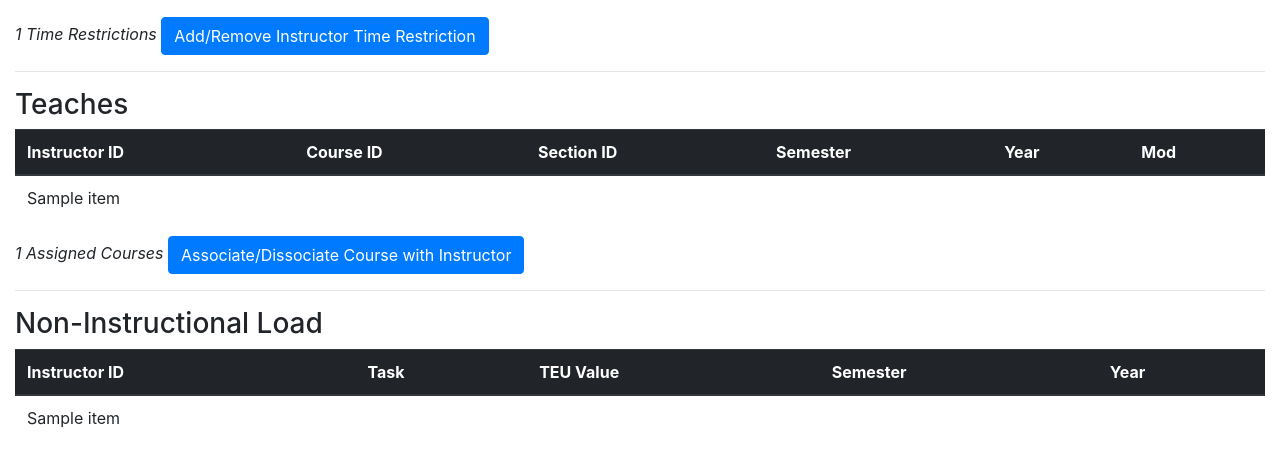
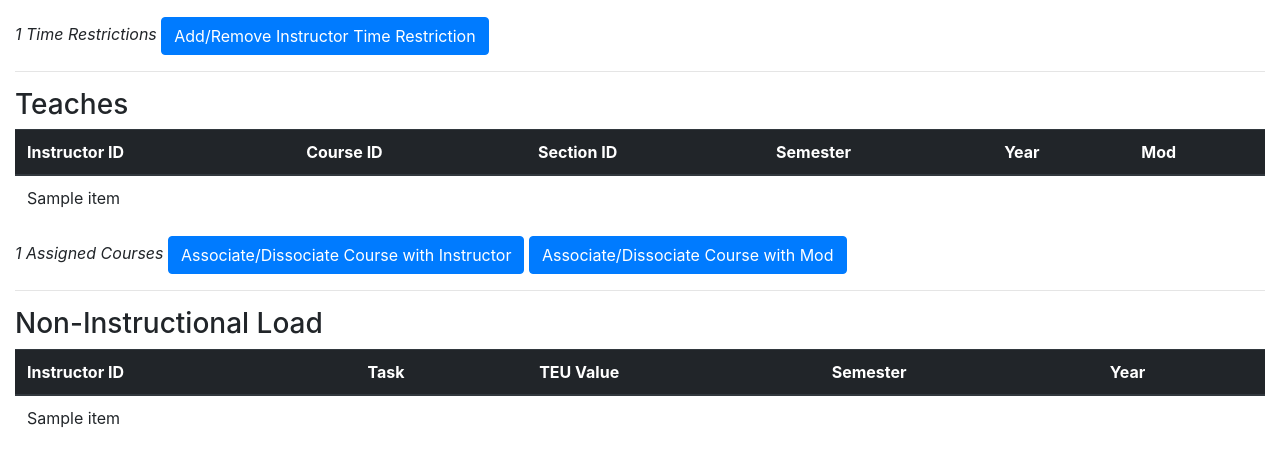
Before and after one commit to gruntygap/hirola-database-site, a Flask app: template app/templates/dashboard.html in a window 1280 px wide. Shown: the part 1540-1992 px from the top of the page. Run offline with Flask 2, Linux system fonts and the light colour scheme; the template is opened without the code that fills it: most values are stand-ins (such as "Sample title", 1, 10 or a date in 2020); some libraries are stand-ins or nearby versions.

Commit message:
Fixes #90, gucci gang gucci gang gucci gang

```diff
--- a/app/templates/dashboard.html
+++ b/app/templates/dashboard.html
@@ -43,7 +43,7 @@
         </tbody>
     </table>
     <i>{{ courses.__len__() }} Courses</i>
-    <a class="btn btn-primary" href="/functions">Add Course</a>
+    <a class="btn btn-primary" href="/functions#headingTwoOpen">Add Course</a>
 
     <hr>
     <h3 id="clusters">Course Clusters</h3>
@@ -65,7 +65,7 @@
         </tbody>
     </table>
     <i>{{ clusters.__len__() }} Course Clusters</i>
-    <a class="btn btn-primary" href="/functions">Add/Remove Cluster</a>
+    <a class="btn btn-primary" href="/functions#headingSixOpen">Add/Remove Cluster</a>
 
     <hr>
     <h3 id="instructors">Instructors</h3>
@@ -90,7 +90,7 @@
         </tbody>
     </table>
     <i>{{ instructors.__len__() }} Instructors</i>
-    <a class="btn btn-primary" href="/functions">Add Instructor</a>
+    <a class="btn btn-primary" href="/functions#headingOneOpen">Add Instructor</a>
 
     <hr>
     <h3 id="sections">Sections</h3>
@@ -114,7 +114,7 @@
         </tbody>
     </table>
     <i>{{ sections.__len__() }} Sections</i>
-    <a class="btn btn-primary" href="/functions">Add/Remove Section</a>
+    <a class="btn btn-primary" href="/functions#headingThreeOpen">Add/Remove Section</a>
 
     <hr>
     <h3 id="instructor-time-restrictions">Instructor Time Restrictions</h3>
@@ -136,7 +136,7 @@
         </tbody>
     </table>
     <i>{{ ins_time_restrict.__len__() }} Time Restrictions</i>
-    <a class="btn btn-primary" href="/functions">Add/Remove Instructor Time Restriction</a>
+    <a class="btn btn-primary" href="/functions#headingEightOpen">Add/Remove Instructor Time Restriction</a>
 
     <hr>
     <h3 id="teaches">Teaches</h3>
@@ -171,7 +171,8 @@
         </tbody>
     </table>
     <i>{{ teaches.__len__() }} Assigned Courses</i>
-    <a class="btn btn-primary" href="/functions">Associate/Dissociate Course with Instructor</a>
+    <a class="btn btn-primary" href="/functions#headingFourOpen">Associate/Dissociate Course with Instructor</a>
+    <a class="btn btn-primary" href="/functions#headingFiveOpen">Associate/Dissociate Course with Mod</a>
     <hr>
     <h3 id="non-instructional-load">Non-Instructional Load</h3>
     <table class="table">
@@ -195,7 +196,7 @@
         </tbody>
     </table>
     <i>{{ non_ins_load.__len__() }} Non-Instructional Loads</i>
-    <a class="btn btn-primary" href="/functions">Add/Remove Non-Instructional Load</a>
+    <a class="btn btn-primary" href="/functions#headingSevenOpen">Add/Remove Non-Instructional Load</a>
 
     <script>
         $(function () {
```
Also changed, not shown: app/templates/input_functions.html (+20 -14 lines).
